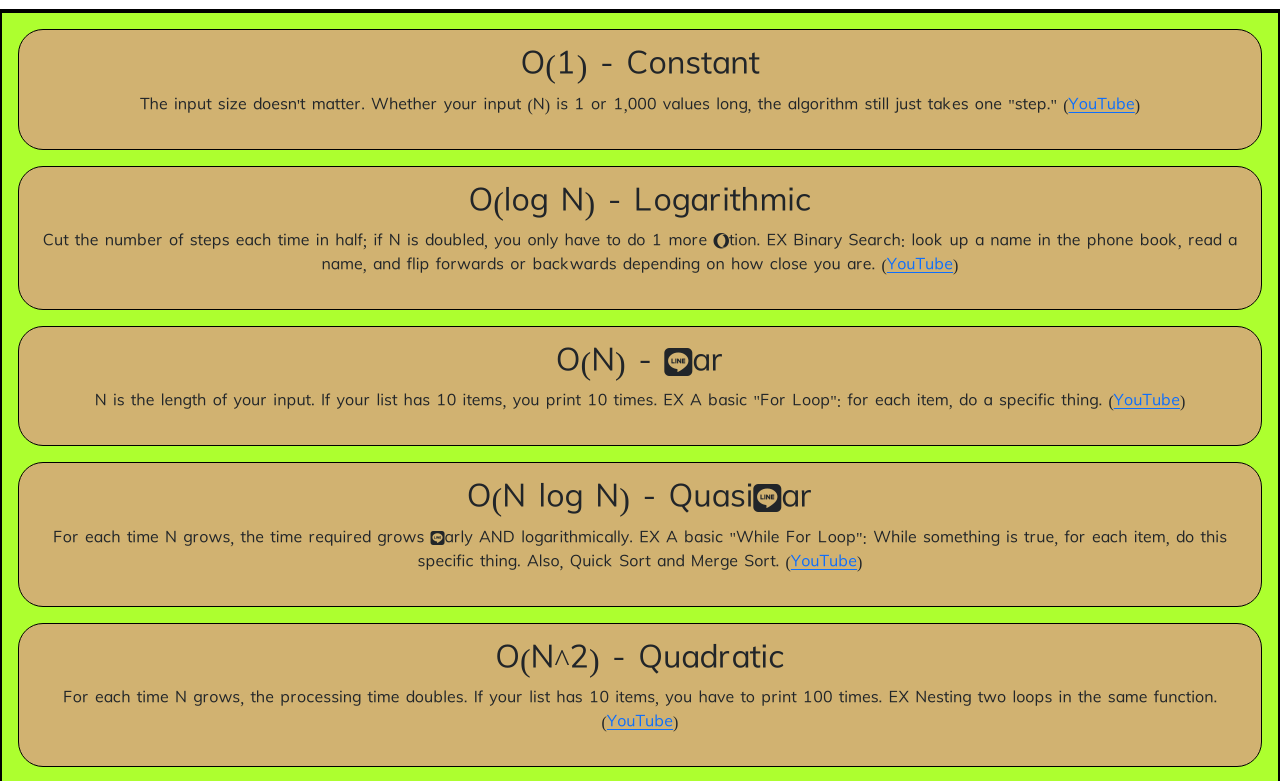
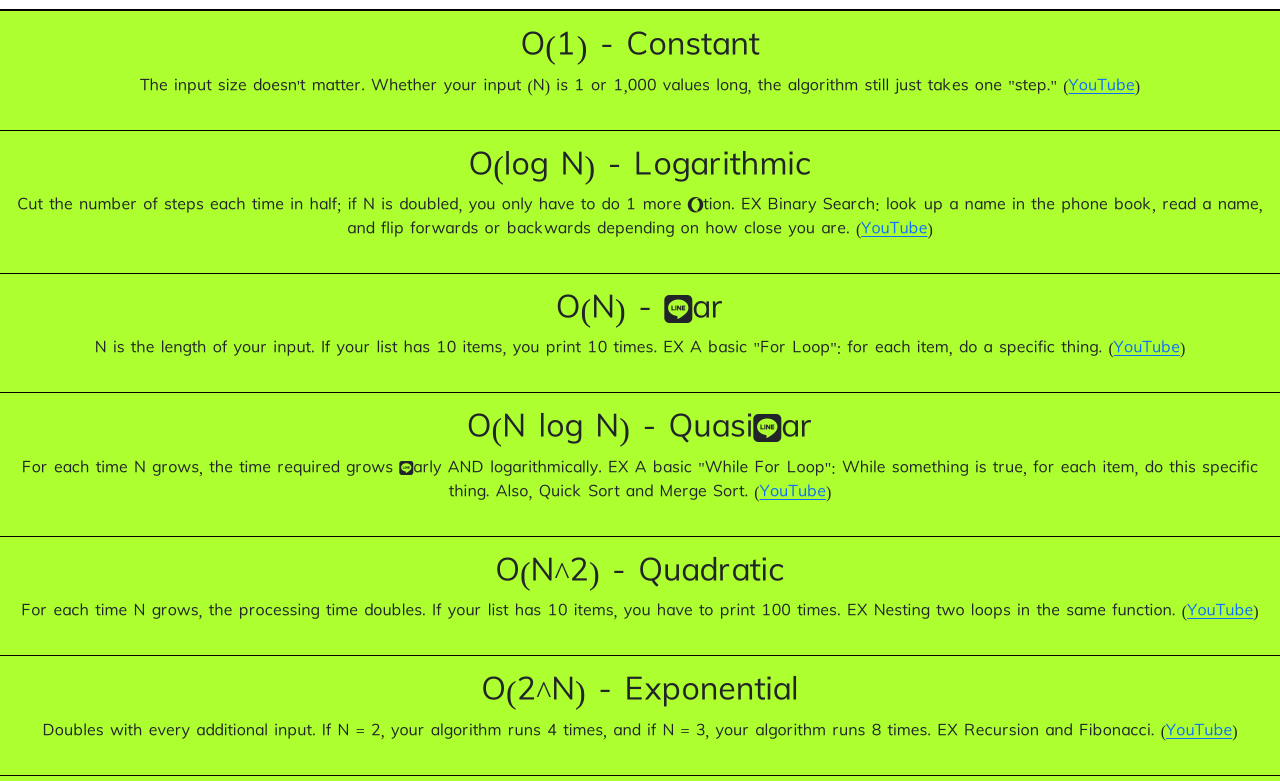
Before and after one commit to bg-write/big-doh, a React (Create React App) app: page /big-o in a window 1280 px wide. Shown: the part 1240-2021 px from the top of the page. Built offline with nearby package versions, Linux system fonts and the light colour scheme.

Commit message:
CSS create item container class

```diff
--- a/src/App.css
+++ b/src/App.css
@@ -67,6 +67,13 @@ footer {
 	flex-direction: row;
 	align-items: center;
 	justify-content: center;
+}
+
+.item-container {
+	/* For holding most Big O, Algorithm, and Data Structure content */
+	border-bottom: solid 1px black;
+	text-align: center;
+	padding: 1rem;
 }
 
 .center-text {
@@ -202,5 +209,4 @@ footer {
 #bigO-container {
 	/* For styling the overall "BIG O NOTATION" values */
 	background-color: greenyellow;
-	border: solid 2px black;
 }
--- a/src/components/BigO/BigO.jsx
+++ b/src/components/BigO/BigO.jsx
@@ -48,7 +48,7 @@ function BigO() {
 				</div>
 
 				<div id="bigO-container">
-					<div className="center-text border-text">
+					<div className="item-container">
 						<h2>O(1) - Constant</h2>
 						<p>
 							The input size doesn't matter. Whether your input (N) is 1 or
@@ -64,7 +64,7 @@ function BigO() {
 						</p>
 					</div>
 
-					<div className="center-text border-text">
+					<div className="item-container">
 						<h2>O(log N) - Logarithmic</h2>
 						<p>
 							Cut the number of steps each time in half; if N is doubled, you
@@ -82,7 +82,7 @@ function BigO() {
 						</p>
 					</div>
 
-					<div className="center-text border-text">
+					<div className="item-container">
 						<h2>O(N) - Linear</h2>
 						<p>
 							N is the length of your input. If your list has 10 items, you
@@ -99,7 +99,7 @@ function BigO() {
 						</p>
 					</div>
 
-					<div className="center-text border-text">
+					<div className="item-container">
 						<h2>O(N log N) - Quasilinear</h2>
 						<p>
 							For each time N grows, the time required grows linearly AND
@@ -117,7 +117,7 @@ function BigO() {
 						</p>
 					</div>
 
-					<div className="center-text border-text">
+					<div className="item-container">
 						<h2>O(N^2) - Quadratic</h2>
 						<p>
 							For each time N grows, the processing time doubles. If your list
@@ -134,7 +134,7 @@ function BigO() {
 						</p>
 					</div>
 
-					<div className="center-text border-text">
+					<div className="item-container">
 						<h2>O(2^N) - Exponential</h2>
 						<p>
 							Doubles with every additional input. If N = 2, your algorithm runs
@@ -151,7 +151,7 @@ function BigO() {
 						</p>
 					</div>
 
-					<div className="center-text border-text">
+					<div className="item-container">
 						<h2>O(N!) - Factorial</h2>
 						<p>
 							When you have to calculate every possible solution to determine
```
